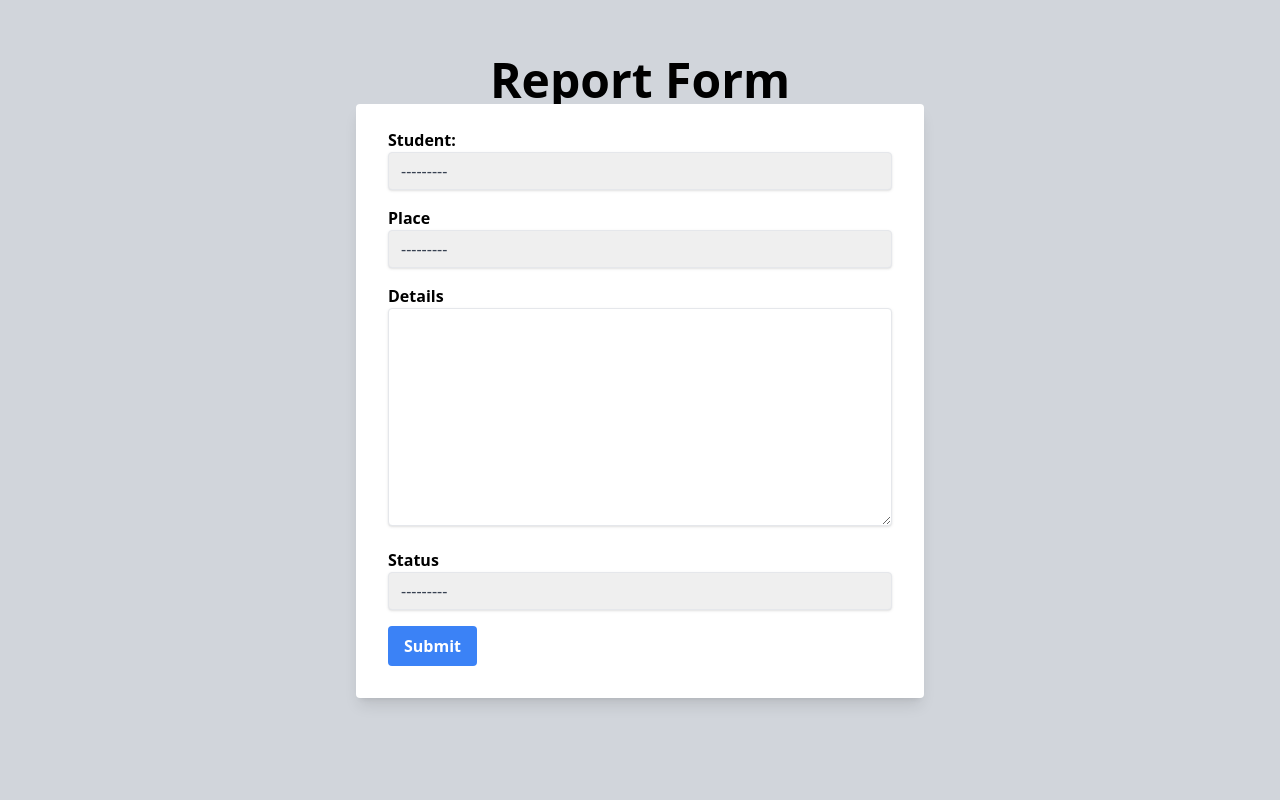
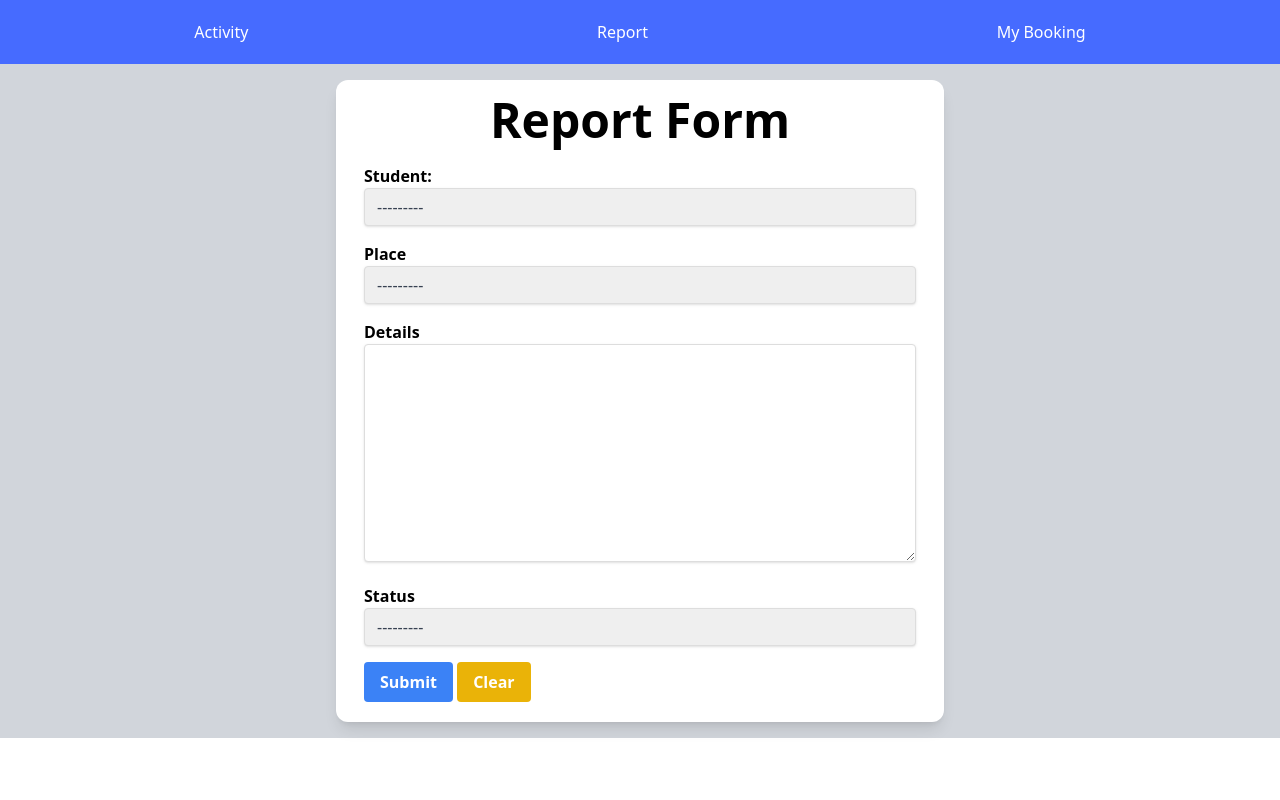
Before and after one commit to pp811010/activityapp, a Django app: page /report-form/ in a window 1280 px wide. Run offline with Django 5.2, Linux system fonts and the light colour scheme; data that the repository does not hold is empty; some libraries are stand-ins or nearby versions.

Commit message:
New nav and layout
เพิ่ม nav bar และ layout ของ web app

```diff
--- /dev/null
+++ b/activitybookingapp/booking/templates/layout.html
@@ -0,0 +1,22 @@
+{% comment %} {% load static %} {% endcomment %}
+<!DOCTYPE html>
+<html>
+    {% block nav %}{% include "nav.html" %}{% endblock  %}
+    <head>
+    {% block head %}
+    <meta charset="utf-8">
+    <meta name="viewport" content="width=device-width, initial-scale=1">
+    <title>{% block title%} Activity App {% endblock %}</title>
+    <script src="https://cdn.tailwindcss.com"></script>
+    {% comment %} <link rel="stylesheet" href="{% static 'style.css' %}"> {% endcomment %}
+    {% endblock  %}
+    </head>
+    <body>
+        {% block content %}
+        {% endblock  %}
+    </body>
+    {% block script %}
+    <script>
+    </script>
+    {% endblock %}
+</html>
--- /dev/null
+++ b/activitybookingapp/booking/templates/nav.html
@@ -0,0 +1,114 @@
+<!DOCTYPE html>
+<html lang="en">
+<head>
+    <script src="https://cdn.tailwindcss.com"></script>
+    <meta charset="UTF-8">
+    <meta name="viewport" content="width=device-width, initial-scale=1.0">
+    <style>
+        * {
+            margin: 0;
+            padding: 0;
+            box-sizing: border-box;
+        }
+
+        nav {
+            display: flex;
+            justify-content: space-around;
+            background-color: #466bff;
+            color: white;
+            padding: 20px;
+        }
+
+        nav a {
+            color: white;
+            text-decoration: none;
+        }
+
+        main {
+            padding: 20px;
+        }
+
+        .head {
+            display: flex;
+            justify-content: space-between;
+            align-items: center;
+        }
+
+        .head .action {
+            display: flex;
+            gap: 10px;
+        }
+
+        .itemGroup {
+            display: flex;
+            flex-direction: column;
+            gap: 10px;
+            padding: 10px;
+        }
+
+        .item {
+            width: 100%;
+            display: flex;
+            justify-content: space-between;
+            align-items: center;
+            padding: 10px;
+            border: 1px solid #ddd;
+        }
+
+        .item .action {
+            display: flex;
+            align-items: center;
+            gap: 5px;
+        }
+
+        button,
+        .btn {
+            padding: 10px 15px;
+            background-color: #466bff;
+            color: white;
+            border: none;
+            cursor: pointer;
+            font-size: 13px;
+            text-decoration: none;
+        }
+
+        .btn.edit,
+        button.edit {
+            background-color: #f39c12;
+        }
+
+        .btn.delete,
+        button.delete {
+            background-color: #e74c3c;
+        }
+
+        input,
+        select,
+        textarea {
+            padding: 10px;
+            border: 1px solid #ddd;
+        }
+
+        .form {
+            display: flex;
+            gap: 10px;
+            flex-direction: column;
+            padding: 10px;
+        }
+
+        .form input {
+            width: 100%;
+        }
+    </style>
+</head>
+<div class="w-full">
+    <header>
+        <nav>
+            <!-- กำหนด path  -->
+            <a href="{% url 'activity' %}">Activity</a>
+            <a href="{% url 'report-form' %}">Report</a>
+            <a href="{% url 'mybooking' %}">My Booking</a>
+        </nav>
+    </header>
+</div>
+</html>
--- a/activitybookingapp/booking/templates/report-form.html
+++ b/activitybookingapp/booking/templates/report-form.html
@@ -1,16 +1,11 @@
-<!DOCTYPE html>
-<html lang="en">
-<head>
-    <script src="https://cdn.tailwindcss.com"></script>
-    <meta charset="UTF-8">
-    <meta name="viewport" content="width=device-width, initial-scale=1.0">
-    <title>Report Form</title>
-</head>
-<body class="flex justify-center h-screen w-full p-10 bg-gray-300">
+{% extends "layout.html" %}
+{% block title %}Report Form{% endblock %}
+{% block content %}
+<div class="flex flex-col justify-center items-center   h-full w-full bg-gray-300">
     <div class="flex flex-col justify-center item-center h-fit w-6/12 p-4">
-        <h1 class="text-center text-5xl font-bold">Report Form </h1>
         {{ form.non_field_errors }}
-        <form method="post" action="{% url 'report-form' %}" class="bg-white shadow-lg rounded px-8 pt-6 pb-8 mb-4 w-full">
+        <form id="report" method="post" action="{% url 'report-form' %}" class="bg-white shadow-lg rounded-xl px-7 pt-4 pb-5 w-full">
+            <h1 class="text-center text-5xl font-bold h-full w-full pb-5">Report Form </h1>
             {% csrf_token %}
             <div class="mb-4 font-bold">
                 {{form.student.errors}}
@@ -39,7 +34,20 @@
             <button class="bg-blue-500 hover:bg-blue-700 text-white font-bold py-2 px-4 rounded focus:outline-none focus:shadow-outline" type="submit">
                 Submit
             </button>
+            <button
+                class="bg-yellow-500 hover:bg-yellow-700 text-white font-bold py-2 px-4 rounded focus:outline-none focus:shadow-outline"
+                type="button"
+                onclick="clearData()"
+            >
+                Clear
+            </button>
         </form>
     </div>
-</body>
-</html>
+{%endblock%}
+{% block script %}
+<script>
+    function clearData() {
+        document.getElementById("report").reset();
+    }
+</script>
+{% endblock  %}
```
